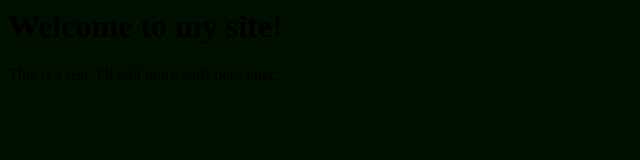
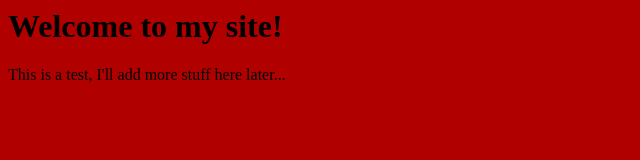
Before and after one commit to JustinTun/test12345678, a plain HTML site: page index.html in a window 1280 px wide. Shown: the whole page, without its empty margins (0-640 px from the left). Drawn offline with Linux system fonts and the light colour scheme.

Commit message:
Update index.html

```diff
--- a/index.html
+++ b/index.html
@@ -1,6 +1,6 @@
 <html>
  <title>This is my test site</title>
- <body bgcolor=rgb(10,0,0)>
+ <body bgcolor=rgb(0,0,0)>
   <h1>Welcome to my site!</h1>
   <p>This is a test, I'll add more stuff here later...
 
```
